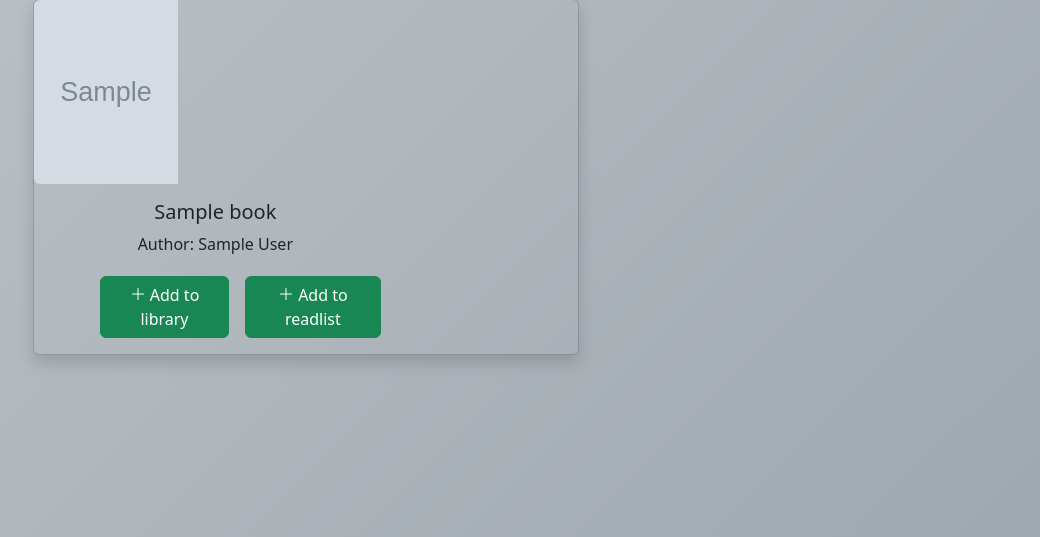
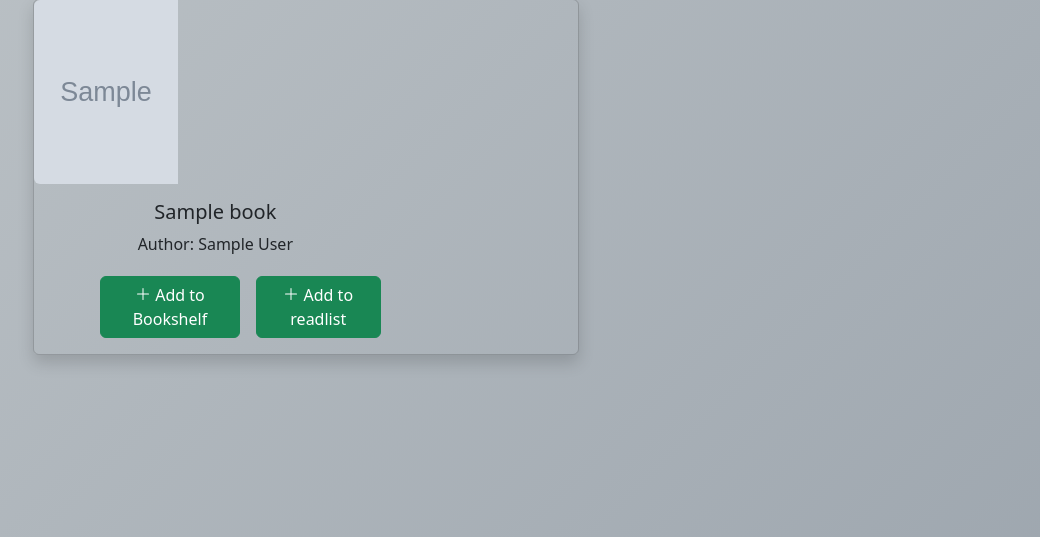
Before and after one commit to Prayas-35/Genreizz, a Flask app: template templates/search.html in a window 1280 px wide. Shown: the part 235-772 px from the top of the page, without its empty margins (49-1089 px from the left). Run offline with Flask 3, Linux system fonts and the light colour scheme; the template is opened without the code that fills it: most values are stand-ins (such as "Sample title", 1, 10 or a date in 2020); grey boxes marked "Sample" are stand-in pictures; some libraries are stand-ins or nearby versions.

Commit message:
minor changes

```diff
--- a/app.py
+++ b/app.py
@@ -120,9 +120,9 @@ def dashboard():
     # return unique_books
     return render_template('dashboard.html', books=unique_books, length=len(books))
 
-@app.route('/mybooks')
+@app.route('/bookshelf')
 @login_required
-def mybooks():
+def bookshelf():
     user_id = session['user_id']
     books = db.execute("SELECT * FROM books WHERE user_id = ?", user_id)
     return render_template('mybooks.html', books = books)
@@ -185,7 +185,7 @@ def add_book_readlist():
 @login_required
 def delete_book(id):
     db.execute("DELETE FROM books WHERE id = ?", id)
-    return redirect('/mybooks')
+    return redirect('/bookshelf')
 
 @app.route('/delete_readlist/<int:id>', methods=["POST"])
 @login_required
--- a/templates/bestsellers.html
+++ b/templates/bestsellers.html
@@ -40,7 +40,7 @@
                                             style="transform: translateY(-2px);">
                                             <path fill-rule="evenodd"
                                                 d="M8 2a.5.5 0 0 1 .5.5v5h5a.5.5 0 0 1 0 1h-5v5a.5.5 0 0 1-1 0v-5h-5a.5.5 0 0 1 0-1h5v-5A.5.5 0 0 1 8 2" />
-                                        </svg> Add to library
+                                        </svg> Add to bookshelf
                                     </button>
                                 </form>
 
--- a/templates/dashboard.html
+++ b/templates/dashboard.html
@@ -41,7 +41,7 @@
                                             style="transform: translateY(-2px);">
                                             <path fill-rule="evenodd"
                                                 d="M8 2a.5.5 0 0 1 .5.5v5h5a.5.5 0 0 1 0 1h-5v5a.5.5 0 0 1-1 0v-5h-5a.5.5 0 0 1 0-1h5v-5A.5.5 0 0 1 8 2" />
-                                        </svg> Add to library
+                                        </svg> Add to bookshelf
                                     </button>
                                 </form>
 
--- a/templates/layout.html
+++ b/templates/layout.html
@@ -65,7 +65,7 @@
                                 Recommendations</a>
                         </li>
                         <li class="nav-item">
-                            <a class="nav-link active" aria-current="page" href="/mybooks">My Books</a>
+                            <a class="nav-link active" aria-current="page" href="/bookshelf">Bookshelf</a>
                         </li>
                         <li class="nav-item">
                             <a class="nav-link active" aria-current="page" href="/readlist">Readlist</a>
--- a/templates/mybooks.html
+++ b/templates/mybooks.html
@@ -10,7 +10,7 @@
 <h1 class="position-absolute top-50 start-50 translate-middle" id="customh1">You Have No Books In Your Library</h1>
 
 {% else %}
-<h1 class="mb-5" id="customh1">Library</h1>
+<h1 class="mb-5" id="customh1">Bookshelf</h1>
 <table class="table table-dark table-bordered border-warning-subtle custom-table">
   <thead>
     <tr>
--- a/templates/search.html
+++ b/templates/search.html
@@ -40,7 +40,7 @@
                                             style="transform: translateY(-2px);">
                                             <path fill-rule="evenodd"
                                                 d="M8 2a.5.5 0 0 1 .5.5v5h5a.5.5 0 0 1 0 1h-5v5a.5.5 0 0 1-1 0v-5h-5a.5.5 0 0 1 0-1h5v-5A.5.5 0 0 1 8 2" />
-                                        </svg> Add to library
+                                        </svg> Add to Bookshelf
                                     </button>
                                 </form>
 
```
